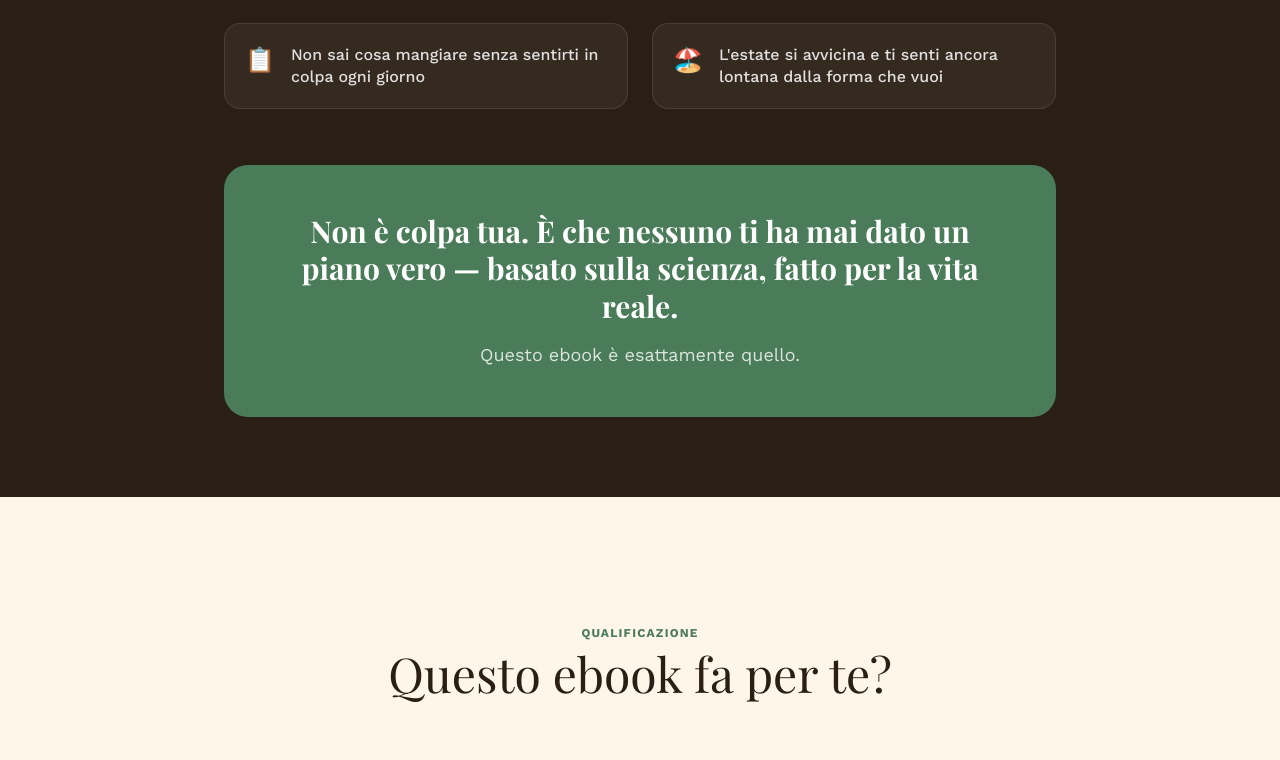
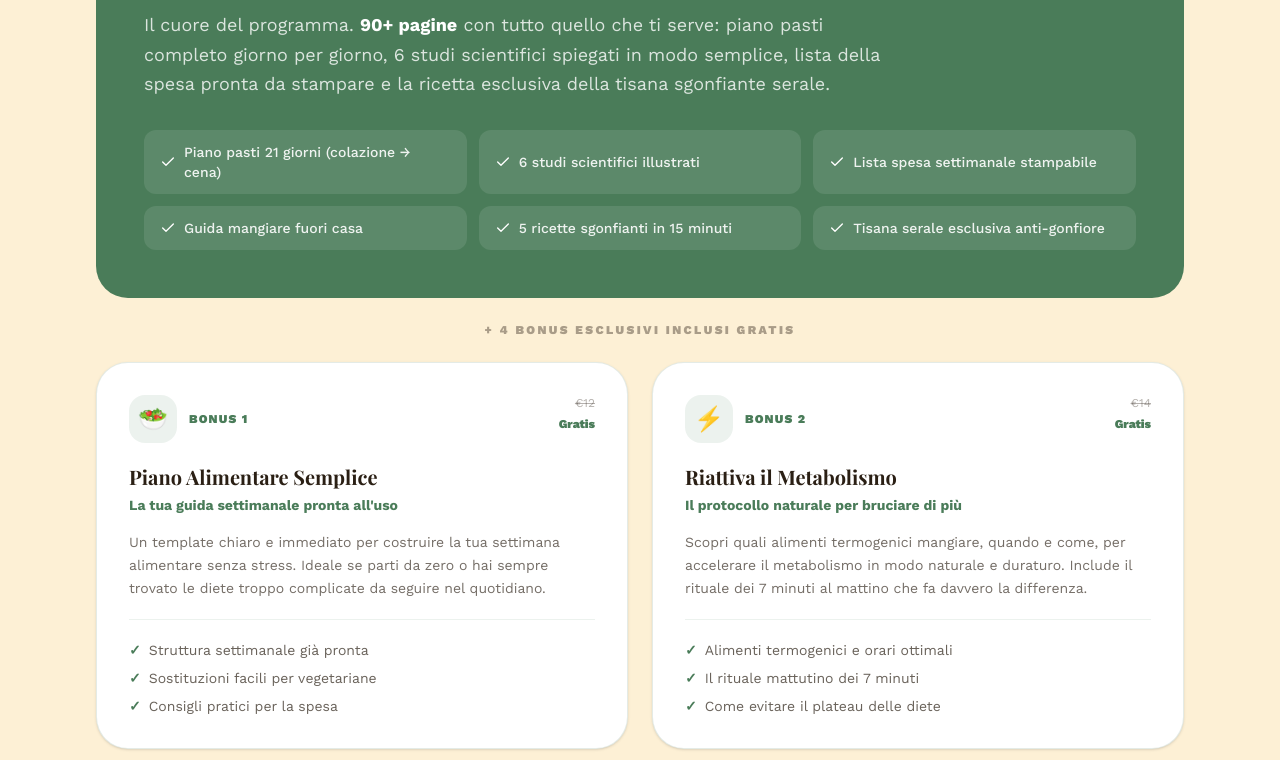
Before and after one commit to thisismetrotech-afk/pancia-piatta, a React (Vite) app: page / in a window 1280 px wide. Shown: the part 1806-2566 px from the top of the page. Built offline with nearby package versions, Linux system fonts and the light colour scheme; a web font is replaced by a local one.

Commit message:
Add high-converting 'Cosa ottieni' section with ebook + 4 bonuses

```diff
--- a/src/App.tsx
+++ b/src/App.tsx
@@ -575,6 +575,141 @@ function HomePage() {
         </motion.div>
       </section>
 
+      {/* COSA OTTIENI */}
+      <section className="py-24 bg-cream">
+        <div className="max-w-6xl mx-auto px-4 sm:px-6 lg:px-8">
+
+          <div className="text-center mb-16 px-4">
+            <span className="text-sage font-bold tracking-widest uppercase text-xs mb-3 block">🎁 Il tuo pacchetto completo</span>
+            <h2 className="text-4xl md:text-5xl font-serif text-brown mb-5">Ecco cosa ottieni<br /><span className="italic text-sage">a soli €19,99</span></h2>
+            <p className="text-lg text-brown/65 max-w-xl mx-auto leading-relaxed">Tutto quello di cui hai bisogno per cambiare il tuo corpo in 21 giorni. Niente di più, niente di meno.</p>
+          </div>
+
+          {/* EBOOK PRINCIPALE */}
+          <motion.div initial={{ opacity: 0, y: 20 }} whileInView={{ opacity: 1, y: 0 }} viewport={{ once: true }}
+            className="bg-sage rounded-[2rem] p-8 md:p-12 mb-6">
+            <div className="flex flex-wrap items-center gap-3 mb-5">
+              <span className="bg-white/20 text-white text-xs font-black px-4 py-1.5 rounded-full uppercase tracking-widest">⭐ L'ebook principale</span>
+              <span className="text-white/50 line-through text-sm font-medium">€39,99</span>
+              <span className="text-yellow-300 font-black text-sm">→ incluso</span>
+            </div>
+            <h3 className="text-2xl md:text-4xl font-serif text-white mb-3 leading-tight">Pancia Piatta in 21 Giorni</h3>
+            <p className="text-white/80 text-lg leading-relaxed mb-8 max-w-3xl">
+              Il cuore del programma. <strong className="text-white">90+ pagine</strong> con tutto quello che ti serve: piano pasti completo giorno per giorno, 6 studi scientifici spiegati in modo semplice, lista della spesa pronta da stampare e la ricetta esclusiva della tisana sgonfiante serale.
+            </p>
+            <div className="grid sm:grid-cols-2 md:grid-cols-3 gap-3">
+              {[
+                "Piano pasti 21 giorni (colazione → cena)",
+                "6 studi scientifici illustrati",
+                "Lista spesa settimanale stampabile",
+                "Guida mangiare fuori casa",
+                "5 ricette sgonfianti in 15 minuti",
+                "Tisana serale esclusiva anti-gonfiore",
+              ].map((item) => (
+                <div key={item} className="flex items-center gap-2 text-white/90 text-sm bg-white/10 rounded-xl px-4 py-3">
+                  <Check className="w-4 h-4 text-white flex-shrink-0" />
+                  <span className="font-medium">{item}</span>
+                </div>
+              ))}
+            </div>
+          </motion.div>
+
+          {/* 4 BONUS */}
+          <p className="text-center text-xs font-black text-brown/40 uppercase tracking-[0.2em] mb-6">+ 4 bonus esclusivi inclusi gratis</p>
+          <div className="grid md:grid-cols-2 gap-6 mb-12">
+            {[
+              {
+                num: 1, icon: "🥗", title: "Piano Alimentare Semplice", value: "€12",
+                tagline: "La tua guida settimanale pronta all'uso",
+                desc: "Un template chiaro e immediato per costruire la tua settimana alimentare senza stress. Ideale se parti da zero o hai sempre trovato le diete troppo complicate da seguire nel quotidiano.",
+                points: ["Struttura settimanale già pronta", "Sostituzioni facili per vegetariane", "Consigli pratici per la spesa"],
+              },
+              {
+                num: 2, icon: "⚡", title: "Riattiva il Metabolismo", value: "€14",
+                tagline: "Il protocollo naturale per bruciare di più",
+                desc: "Scopri quali alimenti termogenici mangiare, quando e come, per accelerare il metabolismo in modo naturale e duraturo. Include il rituale dei 7 minuti al mattino che fa davvero la differenza.",
+                points: ["Alimenti termogenici e orari ottimali", "Il rituale mattutino dei 7 minuti", "Come evitare il plateau delle diete"],
+              },
+              {
+                num: 3, icon: "🌿", title: "Routine Anti Gonfiore", value: "€9",
+                tagline: "10 minuti al giorno, pancia più piatta",
+                desc: "Una sequenza di tecniche validate per ridurre il gonfiore addominale in modo rapido e visibile. Routine mattutina e serale con esercizi di respirazione diaframmatica e massaggi drenanti.",
+                points: ["Routine mattutina + serale da 5 min", "Respirazione diaframmatica guidata", "Massaggi drenanti fai-da-te"],
+              },
+              {
+                num: 4, icon: "🧘", title: "Piano di Movimento Leggero", value: "€11",
+                tagline: "Muoviti senza palestra, senza stress",
+                desc: "21 giorni di movimento dolce studiato per lavorare in sinergia con il piano alimentare. Zero attrezzi, zero palestra. Progettato anche per chi non si è mai allenata in vita sua.",
+                points: ["21 giorni di esercizi guidati", "Zero attrezzi, zero abbonamenti", "Adatto a tutti i livelli di partenza"],
+              },
+            ].map((bonus, idx) => (
+              <motion.div key={bonus.num} initial={{ opacity: 0, y: 20 }} whileInView={{ opacity: 1, y: 0 }} viewport={{ once: true }} transition={{ delay: idx * 0.08 }}
+                className="bg-white border border-sage/15 rounded-[2rem] p-8 flex flex-col gap-5 shadow-sm hover:shadow-xl hover:border-sage/35 transition-all group">
+                <div>
+                  <div className="flex items-start justify-between mb-5">
+                    <div className="flex items-center gap-3">
+                      <div className="w-12 h-12 bg-sage/10 group-hover:bg-sage/20 rounded-2xl flex items-center justify-center text-2xl transition-colors">{bonus.icon}</div>
+                      <span className="text-xs font-black text-sage uppercase tracking-widest">Bonus {bonus.num}</span>
+                    </div>
+                    <div className="text-right">
+                      <span className="text-xs text-brown/35 line-through block">{bonus.value}</span>
+                      <span className="text-xs font-black text-sage">Gratis</span>
+                    </div>
+                  </div>
+                  <h3 className="text-xl font-serif font-bold text-brown mb-1">{bonus.title}</h3>
+                  <p className="text-sm font-bold text-sage mb-4">{bonus.tagline}</p>
+                  <p className="text-brown/65 leading-relaxed text-sm">{bonus.desc}</p>
+                </div>
+                <ul className="space-y-2 border-t border-sage/10 pt-5">
+                  {bonus.points.map((p) => (
+                    <li key={p} className="flex items-center gap-2 text-sm text-brown/70">
+                      <span className="text-sage font-black flex-shrink-0">✓</span>
+                      <span>{p}</span>
+                    </li>
+                  ))}
+                </ul>
+              </motion.div>
+            ))}
+          </div>
+
+          {/* RIEPILOGO PREZZO + CTA */}
+          <motion.div initial={{ opacity: 0, y: 20 }} whileInView={{ opacity: 1, y: 0 }} viewport={{ once: true }}
+            className="bg-brown rounded-[2rem] p-8 md:p-14 text-center text-white">
+            <p className="text-xs font-black uppercase tracking-[0.2em] text-white/40 mb-8">Valore reale del pacchetto</p>
+            <div className="flex flex-wrap justify-center gap-x-6 gap-y-2 mb-10">
+              {[
+                { label: "Pancia Piatta 21 Giorni", val: "€39,99" },
+                { label: "Bonus 1", val: "€12" },
+                { label: "Bonus 2", val: "€14" },
+                { label: "Bonus 3", val: "€9" },
+                { label: "Bonus 4", val: "€11" },
+              ].map((item) => (
+                <div key={item.label} className="flex items-center gap-2 text-sm">
+                  <span className="text-white/45">{item.label}</span>
+                  <span className="text-white/30 line-through font-bold">{item.val}</span>
+                </div>
+              ))}
+            </div>
+            <div className="mb-10">
+              <div className="flex items-center justify-center gap-5 mb-2">
+                <span className="text-3xl line-through text-white/25 font-serif">€85,99</span>
+                <span className="text-6xl md:text-7xl font-black text-white font-serif">€19,99</span>
+              </div>
+              <p className="text-white/45 text-sm">Un risparmio di oltre €65 — solo per oggi</p>
+            </div>
+            <a
+              href={STRIPE_URL}
+              onClick={trackCheckout}
+              className="cta-pulse inline-flex items-center gap-3 bg-sage text-white px-12 py-6 rounded-full text-xl font-black hover:bg-sage-dark shadow-2xl shadow-sage/30 transition-all group mb-5"
+            >
+              Voglio tutto questo — €19,99 <ArrowRight className="w-6 h-6 group-hover:translate-x-1 transition-transform" />
+            </a>
+            <p className="text-white/35 text-xs uppercase tracking-widest">Ebook immediato via email · Garanzia rimborso 30 giorni · Pagamento sicuro Stripe</p>
+          </motion.div>
+
+        </div>
+      </section>
+
       {/* PAIN SECTION */}
       <section className="py-20 bg-brown text-white">
         <div className="max-w-4xl mx-auto px-4 sm:px-6 lg:px-8 text-center">
```
